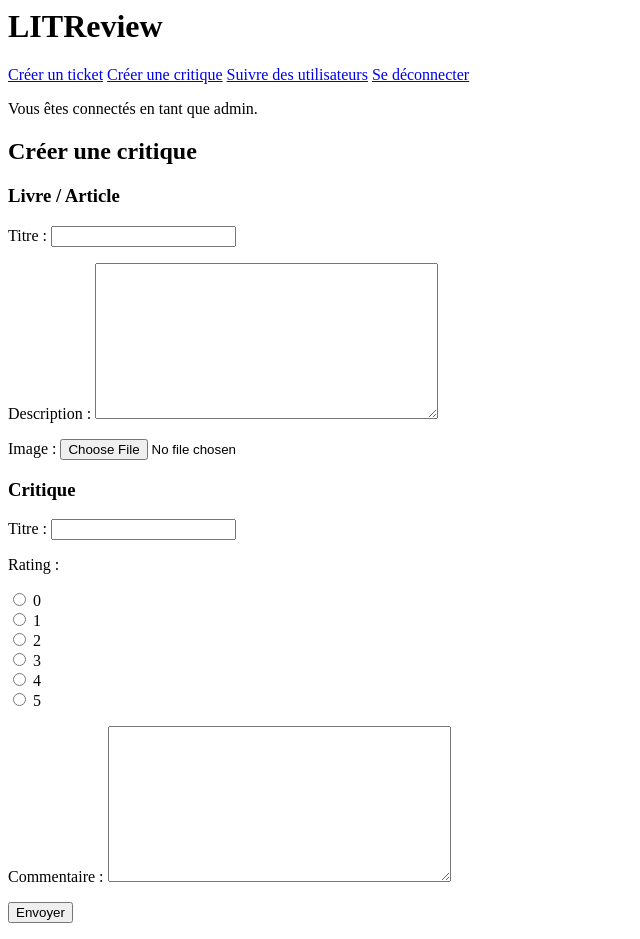
After one commit to CeeG33/oc-cg-p9, a Django app: page /create-review/ in a window 1280 px wide. The commit adds this page. Shown: the whole page, without its empty margins (0-640 px from the left). Run offline with Django 4.2, Linux system fonts and the light colour scheme; a user stored in the database is signed in.

Commit message:
Ajout des billets et commentaires

```diff
--- a/config/urls.py
+++ b/config/urls.py
@@ -30,4 +30,10 @@ urlpatterns = [
     path("signup/", litreview.views.signup_page, name="signup"),
     path("follow-users/", litreview.views.follow_users, name="follow_users"),
     path("unfollow-user/<int:id>", litreview.views.unfollow_user, name="unfollow_user"),
+    path("create-ticket/", litreview.views.create_ticket, name="create_ticket"),
+    path("edit-ticket/<int:id>", litreview.views.edit_ticket, name="edit_ticket"),
+    path("delete-ticket/<int:id>", litreview.views.delete_ticket, name="delete_ticket"),
+    path("create-review/", litreview.views.create_review, name="create_review"),
+    path("edit-review/<int:id>", litreview.views.edit_review, name="edit_review"),
+    path("delete-review/<int:id>", litreview.views.delete_review, name="delete_review"),
 ]
--- a/litreview/forms.py
+++ b/litreview/forms.py
@@ -1,7 +1,7 @@
 from django import forms
 from django.contrib.auth import get_user_model
 from django.contrib.auth.forms import UserCreationForm
-from litreview.models import UserFollows
+from litreview.models import UserFollows, Ticket, Review
 
 
 class LoginForm(forms.Form):
@@ -38,3 +38,25 @@ class FindUserForm(forms.Form):
 
 class UnfollowUser(forms.Form):
     unfollow_user = forms.BooleanField(widget=forms.HiddenInput, initial=True)
+
+
+class TicketForm(forms.ModelForm):
+    class Meta:
+        model = Ticket
+        fields = ["title", "description", "image"]
+
+
+class DeleteTicketForm(forms.Form):
+    delete_ticket = forms.BooleanField(widget=forms.HiddenInput, initial=True)
+
+
+class ReviewForm(forms.ModelForm):
+    rating = forms.ChoiceField(choices=[(str(i), str(i)) for i in range(6)], widget=forms.RadioSelect)
+
+    class Meta:
+        model = Review
+        fields = ["headline", "rating", "body"]
+
+
+class DeleteReviewForm(forms.Form):
+    delete_review = forms.BooleanField(widget=forms.HiddenInput, initial=True)
--- a/litreview/models.py
+++ b/litreview/models.py
@@ -18,7 +18,7 @@ class User(AbstractUser):
 
 
 class Ticket(models.Model):
-    title = models.CharField(max_length=128)
+    title = models.CharField(max_length=128, verbose_name="Titre")
 
     description = models.TextField(max_length=2048, blank=True)
 
@@ -37,15 +37,15 @@ class Review(models.Model):
         on_delete=models.CASCADE)
 
     rating = models.PositiveSmallIntegerField(
-        validators=[MinValueValidator(0), MaxValueValidator(5)])
+        validators=[MinValueValidator(0), MaxValueValidator(5)], verbose_name="Note")
 
     user = models.ForeignKey(
         to=settings.AUTH_USER_MODEL,
         on_delete=models.CASCADE)
 
-    headline = models.CharField(max_length=128)
+    headline = models.CharField(max_length=128, verbose_name="Titre")
 
-    body = models.TextField(max_length=8192, blank=True)
+    body = models.TextField(max_length=8192, blank=True, verbose_name="Commentaire")
 
     time_created = models.DateTimeField(auto_now_add=True)
 
--- /dev/null
+++ b/litreview/templates/litreview/create_review.html
@@ -0,0 +1,15 @@
+{% extends 'base.html' %}
+{% block content %}
+
+    <h2>Créer une critique</h2>
+
+    <form method="post" enctype="multipart/form-data">
+        <h3>Livre / Article</h3>
+        {{ ticket_form.as_p }}
+        <h3>Critique</h3>
+        {{ review_form.as_p }}
+        {% csrf_token %}
+        <button type="submit">Envoyer</button>
+    </form>
+
+{% endblock content %}
--- a/litreview/views.py
+++ b/litreview/views.py
@@ -2,7 +2,7 @@ from django.conf import settings
 from django.contrib.auth import login, authenticate, logout
 from django.contrib.auth.decorators import login_required
 from django.contrib import messages
-from django.shortcuts import render, redirect
+from django.shortcuts import render, redirect, get_object_or_404
 from django.core.exceptions import ObjectDoesNotExist
 from litreview import forms, models
 
@@ -12,14 +12,17 @@ def login_page(request):
 
     if request.method == "POST":
         form = forms.LoginForm(request.POST)
+
         if form.is_valid():
             user = authenticate(
                 username=form.cleaned_data["username"],
                 password=form.cleaned_data["password"],
             )
+
             if user is not None:
                 login(request, user)
                 return redirect("home")
+
             else:
                 message = "Identifiants incorrects."
 
@@ -31,11 +34,6 @@ def login_page(request):
     return render(request, "litreview/login.html", context=context)
 
 
-# def logout_user(request):
-#     logout(request)
-#     return redirect("login")
-
-
 def home(request):
     return render(request, "litreview/home.html")
 
@@ -44,6 +42,7 @@ def signup_page(request):
     form = forms.SignupForm()
     if request.method == "POST":
         form = forms.SignupForm(request.POST)
+
         if form.is_valid():
             user = form.save()
             login(request, user)
@@ -115,3 +114,136 @@ def unfollow_user(request, id):
             messages.error(request, "Erreur lors de la suppression de l'abonnement.")
 
     return redirect("follow_users")
+
+
+@login_required
+def create_ticket(request):
+    form = forms.TicketForm()
+
+    if request.method == "POST":
+        form = forms.TicketForm(request.POST)
+
+        if form.is_valid():
+            ticket = form.save(commit=False)
+            ticket.user = request.user
+            ticket.save()
+            return redirect("home")
+
+    context = {
+        "form": form,
+    }
+
+    return render(request, "litreview/create_ticket.html", context=context)
+
+
+@login_required
+def edit_ticket(request, id):
+    ticket = get_object_or_404(models.Ticket, id=id)
+    edit_form = forms.TicketForm(instance=ticket)
+
+    if request.method == "POST":
+
+        if "edit_ticket" in request.POST:
+            edit_form = forms.TicketForm(request.POST, instance=ticket)
+
+            if edit_form.is_valid():
+                edit_form.save()
+                return redirect("home")
+
+    context = {
+        "edit_form": edit_form,
+    }
+
+    return render(request, "litreview/edit_ticket.html", context=context)
+
+
+@login_required
+def delete_ticket(request, id):
+    ticket = get_object_or_404(models.Ticket, id=id)
+    delete_form = forms.DeleteTicketForm()
+
+    if request.method == "POST":
+
+        if "delete_ticket" in request.POST:
+            delete_form = forms.DeleteTicketForm(request.POST)
+
+            if delete_form.is_valid():
+                ticket.delete()
+                return redirect("home")
+
+    context = {
+        "delete_form": delete_form,
+    }
+
+    return render(request, "litreview/delete_ticket.html", context=context)
+
+
+@login_required
+def create_review(request):
+    ticket_form = forms.TicketForm()
+    review_form = forms.ReviewForm()
+
+    if request.method == "POST":
+        ticket_form = forms.TicketForm(request.POST, request.FILES)
+        review_form = forms.ReviewForm(request.POST)
+
+        if any ([ticket_form.is_valid(), review_form.is_valid()]):
+            ticket = ticket_form.save(commit=False)
+            ticket.user = request.user
+            ticket.save()
+
+            review = review_form.save(commit=False)
+            review.user = request.user
+            review.ticket = ticket
+            review.save()
+
+            return redirect("home")
+
+    context = {
+        "ticket_form": ticket_form,
+        "review_form": review_form,
+    }
+
+    return render(request, "litreview/create_review.html", context=context)
+
+
+@login_required
+def edit_review(request, id):
+    review = get_object_or_404(models.Review, id=id)
+    edit_form = forms.ReviewForm(instance=review)
+
+    if request.method == "POST":
+
+        if "edit_review" in request.POST:
+            edit_form = forms.ReviewForm(request.POST, instance=review)
+
+            if edit_form.is_valid():
+                edit_form.save()
+                return redirect("home")
+
+    context = {
+        "edit_form": edit_form,
+    }
+
+    return render(request, "litreview/edit_review.html", context=context)
+
+
+@login_required
+def delete_review(request, id):
+    review = get_object_or_404(models.Review, id=id)
+    delete_form = forms.DeleteReviewForm()
+
+    if request.method == "POST":
+
+        if "delete_review" in request.POST:
+            delete_form = forms.DeleteReviewForm(request.POST)
+
+            if delete_form.is_valid():
+                review.delete()
+                return redirect("home")
+
+    context = {
+        "delete_form": delete_form,
+    }
+
+    return render(request, "litreview/delete_review.html", context=context)
--- a/templates/base.html
+++ b/templates/base.html
@@ -13,6 +13,8 @@
             <a href="">Télécharger plusieurs photos</a>
             <a href="">Charger une photo de profil</a>
             <a href="">Changer de mot de passe</a> -->
+            <a href="{% url 'create_ticket' %}">Créer un ticket</a>
+            <a href="{% url 'create_review' %}">Créer une critique</a>
             <a href="{% url 'follow_users' %}">Suivre des utilisateurs</a>
             <a href="{% url 'logout' %}">Se déconnecter</a>
             <p>Vous êtes connectés en tant que {{ user.username }}.</p>
```
Also changed, not shown: litreview/templates/litreview/create_ticket.html (added, +12 -0 lines), db.sqlite3, litreview/migrations/0004_alter_review_body_alter_review_headline_and_more.py (added).
